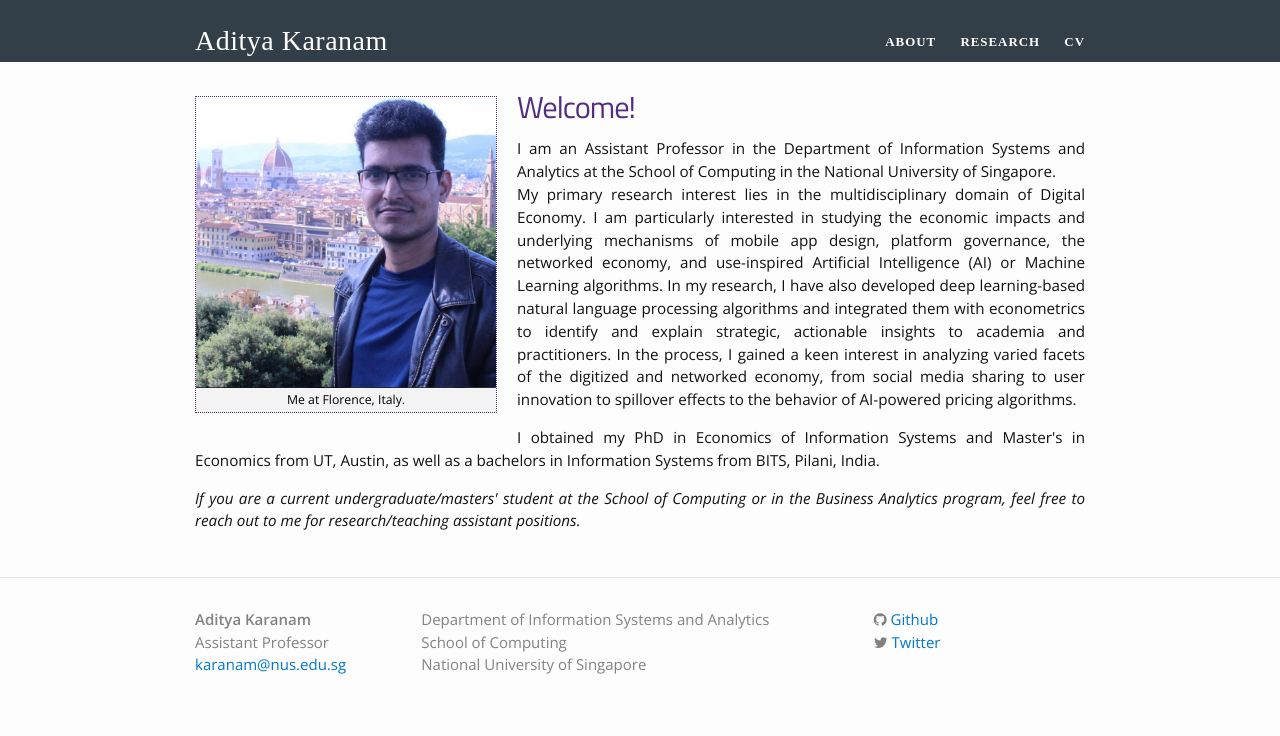
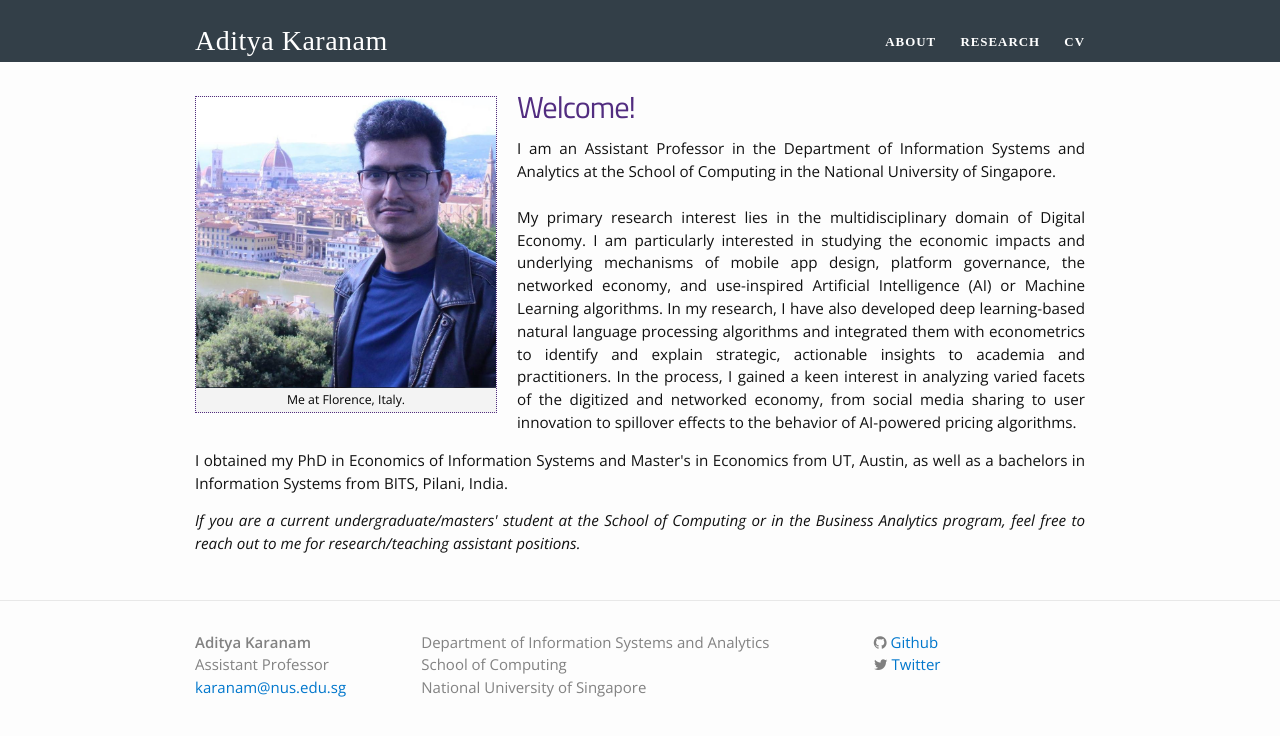
Before and after one commit to askaranam/askaranam.github.io, a Jekyll site: the page built from index.html, in a window 1280 px wide. Shown: the top 736 px of the page. Built offline with Jekyll 4.4.1, drawn with Linux system fonts in a browser that asks for light colours; nearby versions of some CDN libraries; some web fonts are replaced.

Commit message:
Update index.html

```diff
--- a/index.html
+++ b/index.html
@@ -24,7 +24,7 @@
 
 <!-- <p class="responsive-text"> I am an Assistant Professor in the Department of Information Systems and Analytics at the School of Computing in the National University of Singapore. </p>  -->
 
-	<p style="text-align: justify;"> I am an Assistant Professor in the Department of Information Systems and Analytics at the School of Computing in the National University of Singapore. </br>My primary research interest lies in the multidisciplinary domain of Digital Economy.
+	<p style="text-align: justify;"> I am an Assistant Professor in the Department of Information Systems and Analytics at the School of Computing in the National University of Singapore. </br></br> My primary research interest lies in the multidisciplinary domain of Digital Economy.
 	I am particularly interested in studying the economic impacts and underlying mechanisms of mobile app design, platform governance, the networked economy, and use-inspired Artificial Intelligence (AI) or Machine Learning algorithms.
 	In my research, I have also developed deep learning-based natural language processing algorithms and integrated them with econometrics to identify and explain strategic, actionable insights to academia and practitioners.
 	In the process, I gained a keen interest in analyzing varied facets of the digitized and networked economy, from social media sharing to user innovation to spillover effects to the behavior of AI-powered pricing algorithms.
```
